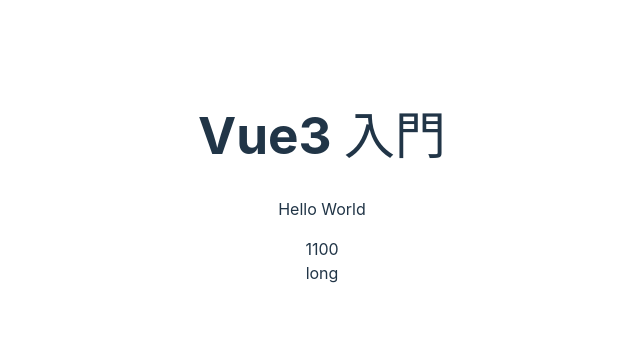
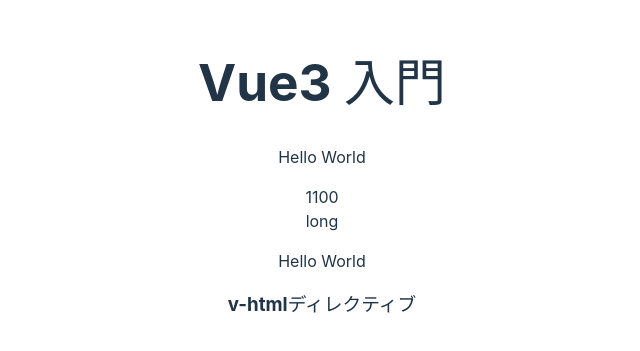
Before and after one commit to shunmakk/vue-tutorial, a Vue app: page / in a window 1280 px wide. Shown: the part 221-572 px from the top of the page, without its empty margins (318-958 px from the left). Built offline with nearby package versions, Linux system fonts and the light colour scheme.

Commit message:
v-textディレクティブとv-htmlディレクティブ

```diff
--- a/src/App.vue
+++ b/src/App.vue
@@ -1,6 +1,7 @@
 <script setup>
 console.log("Hello World!");
 const message = "Hello World";
+const message2 = "<h3>v-htmlディレクティブ</h3>";
 </script>
 
 <template>
@@ -8,6 +9,10 @@
   <p>{{ message }}</p>
   <div>{{ message.length * 100 }}</div>
   <div>{{ message.length > 10 ? "long" : "short" }}</div>
+  <!-- v-textディレクティブ -->
+  <p v-text="message"></p>
+  <!-- v-htmlディレクティブ -->
+  <div v-html="message2"></div>
 </template>
 
 <style scoped>
```
